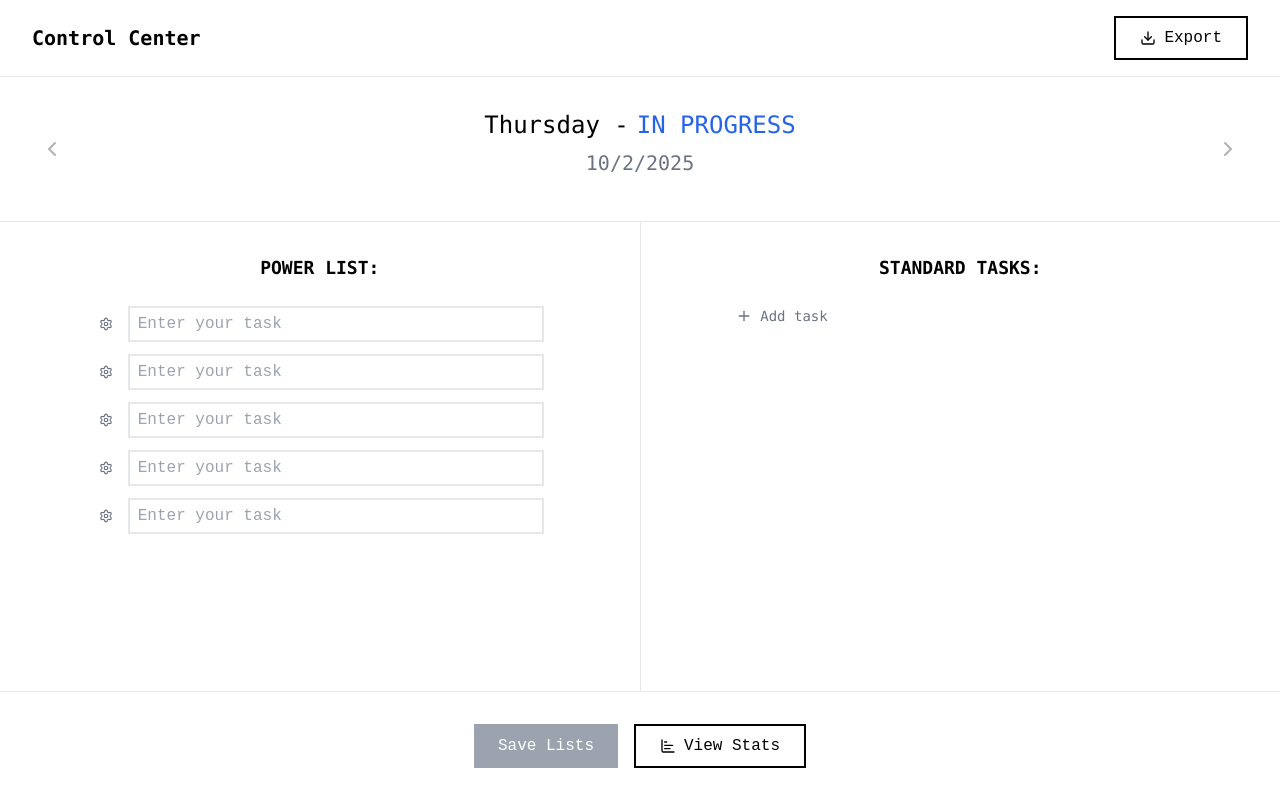
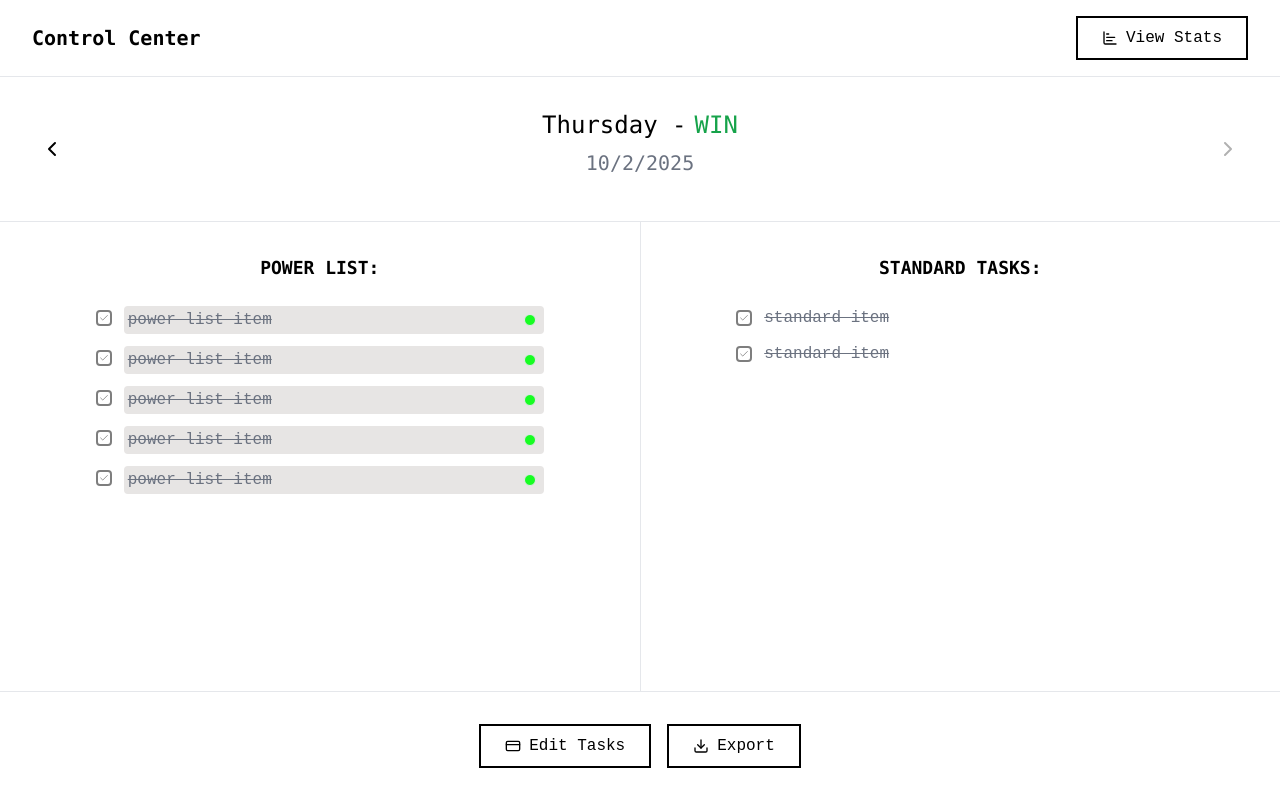
Before and after one commit to Londelo/control_center, a Next.js app: page / in a window 1280 px wide. Built offline with nearby package versions, Linux system fonts and the light colour scheme.

Commit message:
Updated Export logic and position

```diff
--- a/src/app/_components/powerList/HeaderBar.tsx
+++ b/src/app/_components/powerList/HeaderBar.tsx
@@ -1,11 +1,7 @@
 "use client";
 
-import { Download } from "lucide-react";
-import ExportService from "@/backend/export";
-
-const handleExport = async () => {
-  await ExportService.exportToJSON();
-};
+import { ChartBar as BarChart3 } from "lucide-react";
+import Link from "next/link";
 
 export function HeaderBar() {
   return (
@@ -13,13 +9,12 @@
       <div className="flex justify-between items-center">
         <h1 className="text-xl font-mono font-bold">Control Center</h1>
 
-        <button
-          onClick={handleExport}
-          className="btn-outline"
-        >
-          <Download size={16} />
-          Export
-        </button>
+        <Link href="/stats">
+          <button className="btn-outline">
+            <BarChart3 size={16} />
+            View Stats
+          </button>
+        </Link>
       </div>
     </header>
   );
--- a/src/app/_components/powerList/PowerList.tsx
+++ b/src/app/_components/powerList/PowerList.tsx
@@ -11,14 +11,12 @@
   onTaskToggle: (taskId: string) => void;
   onTaskSettings?: (taskId: string) => void;
   onTaskClick?: (taskId: string) => void;
-  taskRefs: React.RefObject<HTMLInputElement>[];
-  onKeyDown: (index: number, e: React.KeyboardEvent) => void;
 }
 
-export function PowerList({ powerList, isEditing, showCheckboxes, onTaskUpdate, onTaskToggle, onTaskSettings, onTaskClick, taskRefs, onKeyDown }: PowerListProps) {
+export function PowerList({ powerList, isEditing, showCheckboxes, onTaskUpdate, onTaskToggle, onTaskSettings, onTaskClick }: PowerListProps) {
   return (
     <div className="space-y-3 max-w-md mx-auto">
-      {powerList.tasks.map((task, index) => (
+      {powerList.tasks.map((task) => (
         <TaskCard
           key={task.id}
           task={task}
@@ -28,8 +26,6 @@
           onToggleComplete={() => onTaskToggle(task.id)}
           onSettingsClick={() => onTaskSettings?.(task.id)}
           onTaskClick={() => onTaskClick?.(task.id)}
-          inputRef={taskRefs[index]}
-          onKeyDown={(e) => onKeyDown(index, e)}
         />
       ))}
     </div>
--- a/src/app/_components/powerList/StandardTaskCard.tsx
+++ b/src/app/_components/powerList/StandardTaskCard.tsx
@@ -9,8 +9,6 @@
   showCheckbox: boolean;
   onTextChange: (text: string) => void;
   onToggleComplete: () => void;
-  onKeyDown?: (e: React.KeyboardEvent) => void;
-  inputRef?: React.RefObject<HTMLInputElement>;
 }
 
 const formatTaskText = (text: string) => {
@@ -30,7 +28,7 @@
   );
 };
 
-export function StandardTaskCard({ task, isEditing, showCheckbox, onTextChange, onToggleComplete, onKeyDown, inputRef }: TaskCardProps) {
+export function StandardTaskCard({ task, isEditing, showCheckbox, onTextChange, onToggleComplete }: TaskCardProps) {
   return (
     <div className="task-card-container">
       {showCheckbox && (
@@ -47,11 +45,9 @@
 
       {isEditing ? (
         <input
-          ref={inputRef}
           type="text"
           value={task.text}
           onChange={(e) => onTextChange(e.target.value)}
-          onKeyDown={onKeyDown}
           placeholder="Enter your task"
           className="input-task"
         />
--- a/src/app/_components/powerList/StandardTaskList.tsx
+++ b/src/app/_components/powerList/StandardTaskList.tsx
@@ -12,8 +12,6 @@
   onTaskToggle: (taskId: string) => void;
   onAddTask: () => void;
   onRemoveTask: (taskId: string) => void;
-  taskRefs: React.RefObject<HTMLInputElement>[];
-  onKeyDown: (index: number, e: React.KeyboardEvent) => void;
 }
 
 export function StandardTaskList({
@@ -23,13 +21,11 @@
   onTaskUpdate,
   onTaskToggle,
   onAddTask,
-  onRemoveTask,
-  taskRefs,
-  onKeyDown
+  onRemoveTask
 }: StandardTaskListProps) {
   return (
     <div className="space-y-3">
-      {tasks.map((task, index) => (
+      {tasks.map((task) => (
         <div key={task.id} className="flex items-start gap-2">
           <StandardTaskCard
             task={task}
@@ -37,8 +33,6 @@
             showCheckbox={showCheckboxes}
             onTextChange={(text) => onTaskUpdate(task.id, text)}
             onToggleComplete={() => onTaskToggle(task.id)}
-            inputRef={taskRefs[index]}
-            onKeyDown={(e) => onKeyDown(index, e)}
           />
           {isEditing && (
             <button
--- a/src/app/_components/powerList/TaskCard.tsx
+++ b/src/app/_components/powerList/TaskCard.tsx
@@ -12,11 +12,9 @@
   onToggleComplete: () => void;
   onSettingsClick?: () => void;
   onTaskClick?: () => void;
-  onKeyDown?: (e: React.KeyboardEvent) => void;
-  inputRef?: React.RefObject<HTMLInputElement>;
 }
 
-export function TaskCard({ task, isEditing, showCheckbox, onTextChange, onToggleComplete, onSettingsClick, onTaskClick, onKeyDown, inputRef }: TaskCardProps) {
+export function TaskCard({ task, isEditing, showCheckbox, onTextChange, onToggleComplete, onSettingsClick, onTaskClick }: TaskCardProps) {
   const circleColor = !isEditing ? getTaskBackgroundColor(task.time.needed, task.time.left) : '#e5e7eb';
 
   return (
@@ -44,11 +42,9 @@
 
       {isEditing ? (
         <input
-          ref={inputRef}
           type="text"
           value={task.text}
           onChange={(e) => onTextChange(e.target.value)}
-          onKeyDown={onKeyDown}
           placeholder="Enter your task"
           className="input-task"
         />
--- a/src/app/_hooks/usePowerListService.ts
+++ b/src/app/_hooks/usePowerListService.ts
@@ -1,12 +1,11 @@
 "use client"
 
-import { useState, useEffect, useRef, useCallback } from 'react';
-import React from 'react';
+import { useState, useEffect, useCallback } from 'react';
 import { PowerList, PowerLists, Task } from '@/types/powerList';
 import { StandardTask, Standards } from '@/types/standards';
 import { calculatePowerListStats, isPowerListComplete } from '@/logic/powerList';
 import ControlCenterDB from '@/backend/indexedDB';
-// import createMockPowerLists from '@/tools/createMockPowerLists';
+import createMockPowerLists from '@/tools/createMockPowerLists';
 
 import {
   NavigateToDate,
@@ -14,7 +13,6 @@
   UpdateTask,
   ToggleTaskCompletion,
   SavePowerList,
-  HandleKeyDown,
   ToggleEditMode,
   OnInit as PowerListOnInit,
 } from '@/useCases/powerList';
@@ -51,8 +49,6 @@
   const [isDetailsModalOpen, setIsDetailsModalOpen] = useState(false);
 
 
-  const powerListRefs = useRef<React.RefObject<HTMLInputElement>[]>([]);
-  const standardTaskRefs = useRef<React.RefObject<HTMLInputElement>[]>([]);
 
   const canNavigateForward = !isEditing && new Date(currentDate).getTime() < new Date(today).getTime();
   const canNavigateBackward = !isEditing && getCanNavigateBackward(currentDate, powerLists);
@@ -82,10 +78,10 @@
       setIsLoading(true);
       await ControlCenterDB.handleOpenDatabase();
 
-      // if(process.env.NEXT_PUBLIC_MOCK_TASKS) {
-      //   console.warn("MOCKING POWER LISTS")
-      //   await createMockPowerLists(today);
-      // }
+      if(process.env.NEXT_PUBLIC_MOCK_TASKS) {
+        console.warn("MOCKING POWER LISTS")
+        await createMockPowerLists(today);
+      }
 
       await Promise.all([powerListOnInit(), standardsOnInit()]);
       setIsLoading(false);
@@ -93,20 +89,6 @@
     initializeApp();
   }, [powerListOnInit, standardsOnInit]);
 
-  // Initialize refs
-  useEffect(() => {
-    const powerListInputCount = 5;
-    const createPowerListRefs = Array.from({ length: powerListInputCount }, () => React.createRef<HTMLInputElement>());
-    powerListRefs.current = createPowerListRefs as React.RefObject<HTMLInputElement>[];
-  }, []);
-
-  useEffect(() => {
-    const standardTaskInputCount = currentStandardTasks.length;
-    if (standardTaskInputCount > 0) {
-      const createStandardTaskRefs = Array.from({ length: standardTaskInputCount }, () => React.createRef<HTMLInputElement>());
-      standardTaskRefs.current = createStandardTaskRefs as React.RefObject<HTMLInputElement>[];
-    }
-  }, [currentStandardTasks.length]);
 
   const getStats = useCallback(() => {
     return calculatePowerListStats(powerLists);
@@ -239,14 +221,6 @@
     [isEditing, setIsEditing]
   );
 
-  const handleKeyDown = useCallback(
-    HandleKeyDown({
-      standardTaskLength: currentStandardTasks.length,
-      powerListRefs: powerListRefs.current,
-      standardTaskRefs: standardTaskRefs.current,
-    }),
-    [currentStandardTasks.length, powerListRefs, standardTaskRefs]
-  );
 
   const handleTaskSettings = useCallback((taskId: string) => {
     const task = currentPowerList?.tasks.find(t => t.id === taskId);
@@ -291,8 +265,6 @@
       currentDate,
       isEditing,
       isLoading,
-      powerListRefs: powerListRefs.current,
-      standardTaskRefs: standardTaskRefs.current,
       canSave: currentPowerList ? isPowerListComplete(currentPowerList) : false,
       canNavigateForward,
       canNavigateBackward,
@@ -315,7 +287,6 @@
     toggleEditMode,
     getStats,
     navigateToDate,
-    handleKeyDown,
     updatePowerListsItem,
     handleDetailsModalClose,
     handleEditFromDetails,
--- a/src/app/page.tsx
+++ b/src/app/page.tsx
@@ -7,8 +7,8 @@
 import { HeaderBar } from "@/app/_components/powerList/HeaderBar";
 import { NavBar } from "@/app/_components/powerList/NavBar";
 import { usePowerListService } from "@/app/_hooks/usePowerListService";
-import { CreditCard as Edit3, ChartBar as BarChart3 } from "lucide-react";
-import Link from "next/link";
+import { CreditCard as Edit3, Download } from "lucide-react";
+import ExportService from "@/backend/export";
 import { PowerList as PowerListType } from "@/types/powerList";
 
 const getListStatus = (currentPowerList: PowerListType, currentDate: string, today: string, purpose = 'text') => {
@@ -28,7 +28,6 @@
 const getDayOfWeek = (currentDate: string): string => {
   const date = new Date(currentDate);
   const days = ['Sunday', 'Monday', 'Tuesday', 'Wednesday', 'Thursday', 'Friday', 'Saturday'];
-  console.log(date.getDay())
   return days[date.getDay()];
 }
 
@@ -46,7 +45,6 @@
     savePowerList,
     toggleEditMode,
     navigateToDate,
-    handleKeyDown,
     handleDetailsModalClose,
     handleEditFromDetails,
     handleModalClose,
@@ -105,8 +103,6 @@
               onTaskToggle={toggleTaskCompletion}
               onTaskSettings={handleTaskSettings}
               onTaskClick={handleTaskClick}
-              taskRefs={state.powerListRefs}
-              onKeyDown={(index, e) => handleKeyDown('power', index, e)}
             />
           </div>
         </div>
@@ -124,8 +120,6 @@
               onTaskToggle={toggleStandardTaskCompletion}
               onAddTask={addStandardTask}
               onRemoveTask={removeStandardTask}
-              taskRefs={state.standardTaskRefs}
-              onKeyDown={(index, e) => handleKeyDown('standard', index, e)}
             />
           </div>
         </div>
@@ -152,13 +146,14 @@
             </button>
           )}
 
-          {/* Stats Button */}
-          <Link href="/stats">
-            <button className="btn-outline">
-              <BarChart3 size={16} />
-              View Stats
-            </button>
-          </Link>
+          {/* Export Button */}
+          <button
+            onClick={() => ExportService.exportToJSON()}
+            className="btn-outline"
+          >
+            <Download size={16} />
+            Export
+          </button>
         </div>
       </footer>
 
--- a/src/backend/export.ts
+++ b/src/backend/export.ts
@@ -1,13 +1,19 @@
 "use client"
 
 import PowerListDB from '@/backend/powerList';
+import StandardsDB from '@/backend/standards';
 
 interface ExportData {
   powerLists: Record<string, unknown>;
-  lastViewedDate: string;
+  standards: Record<string, unknown>;
   exportedAt: string;
   version: string;
 }
+
+const parseDate = (dateStr: string): number => {
+  const [month, day, year] = dateStr.split('/').map(Number);
+  return new Date(year, month - 1, day).getTime();
+};
 
 const exportToJSON = async () => {
   if (typeof window === 'undefined') {
@@ -15,11 +21,25 @@
   }
 
   const powerLists = await PowerListDB.getAllPowerLists();
-  const lastViewedDate = PowerListDB.getLastViewedDate();
+  const standards = await StandardsDB.getAllStandardsLists();
+
+  const sortedPowerLists = Object.keys(powerLists)
+    .sort((a, b) => parseDate(b) - parseDate(a))
+    .reduce((acc, date) => {
+      acc[date] = powerLists[date];
+      return acc;
+    }, {} as Record<string, unknown>);
+
+  const sortedStandards = Object.keys(standards)
+    .sort((a, b) => parseDate(b) - parseDate(a))
+    .reduce((acc, date) => {
+      acc[date] = standards[date];
+      return acc;
+    }, {} as Record<string, unknown>);
 
   const exportData: ExportData = {
-    powerLists,
-    lastViewedDate,
+    powerLists: sortedPowerLists,
+    standards: sortedStandards,
     exportedAt: new Date().toISOString(),
     version: '1.0.0'
   };
--- a/src/useCases/powerList/index.ts
+++ b/src/useCases/powerList/index.ts
@@ -3,7 +3,6 @@
 export { default as RemoveTask } from './RemoveTask';
 export { default as ToggleTaskCompletion } from './ToggleTaskCompletion';
 export { default as SavePowerList } from './SavePowerList';
-export { default as HandleKeyDown } from './HandleKeyDown';
 export { default as ToggleEditMode } from './ToggleEditMode';
 export { default as OnInit } from './OnInit';
 export { default as getTaskBackgroundColor } from './getTaskBackgroundColor';
```
Also changed, not shown: 1 other file (tests, documents, lock files or other folders).
